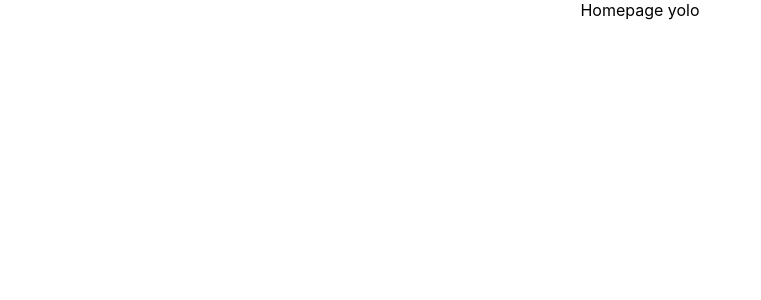
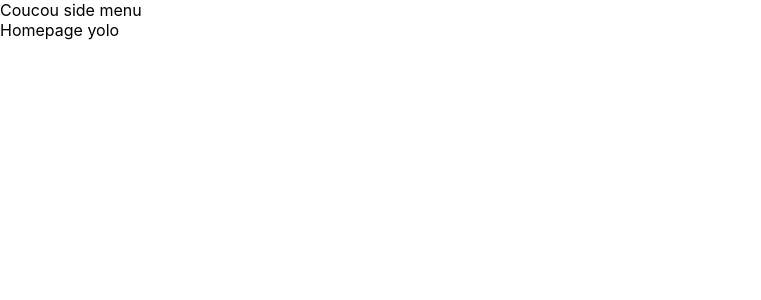
Before and after one commit to mlopez42/my-website, a React (Create React App) app: page / in a window 1280 px wide. Shown: the top 300 px of the page, without its empty margins (0-761 px from the left). Built offline with nearby package versions, Linux system fonts and the light colour scheme.

Commit message:
introduce side menu

```diff
--- a/src/App.tsx
+++ b/src/App.tsx
@@ -6,17 +6,17 @@ import {
     Route
 } from "react-router-dom";
 import HomePage from "./pages/home/home";
+import SideMenu from "./components/sideMenu/sideMenu";
 
 function App() {
   return (
-    <div className="App">
-      <Router>
+    <div className="base-page">
+        <SideMenu />
+        <Router>
           <Switch>
-              <Route exact path="/">
-                  <HomePage />
-              </Route>
+              <Route exact path="/"><HomePage /></Route>
           </Switch>
-      </Router>
+        </Router>
     </div>
   );
 }
--- /dev/null
+++ b/src/components/sideMenu/sideMenu.tsx
@@ -0,0 +1,12 @@
+import {Component} from "react";
+
+export default class SideMenu extends Component {
+
+    render() {
+       return (
+        <div className="side-menu">
+            Coucou side menu
+        </div>
+       )
+    }
+}
--- a/src/pages/home/home.tsx
+++ b/src/pages/home/home.tsx
@@ -1,6 +1,6 @@
 import {Component} from "react";
 
-export default class HomePage extends Component{
+export default class HomePage extends Component {
 
     render() {
         return (
```
Also changed, not shown: src/components/sideMenu/sideMenu.scss (added), src/pages/home/home.scss (added).
